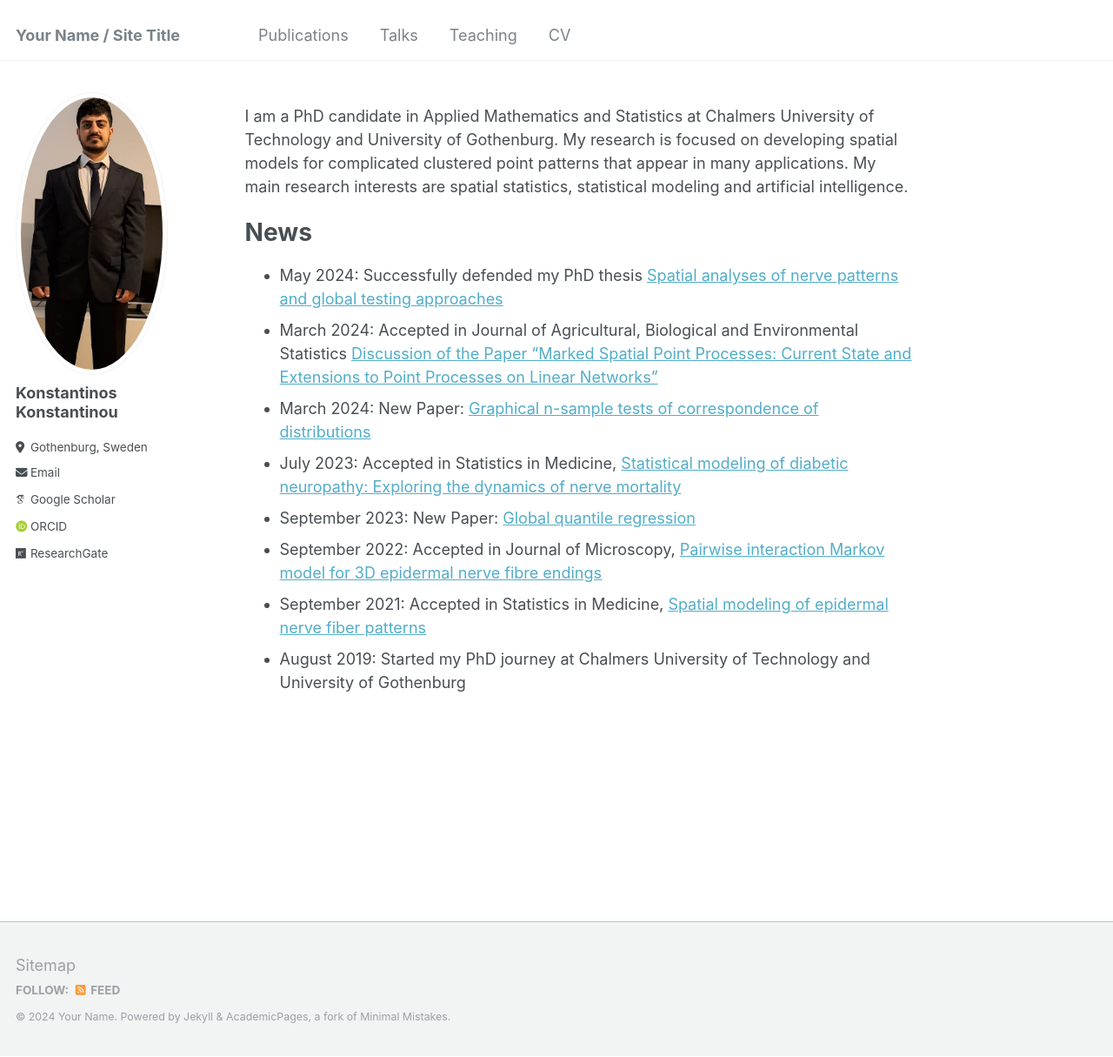
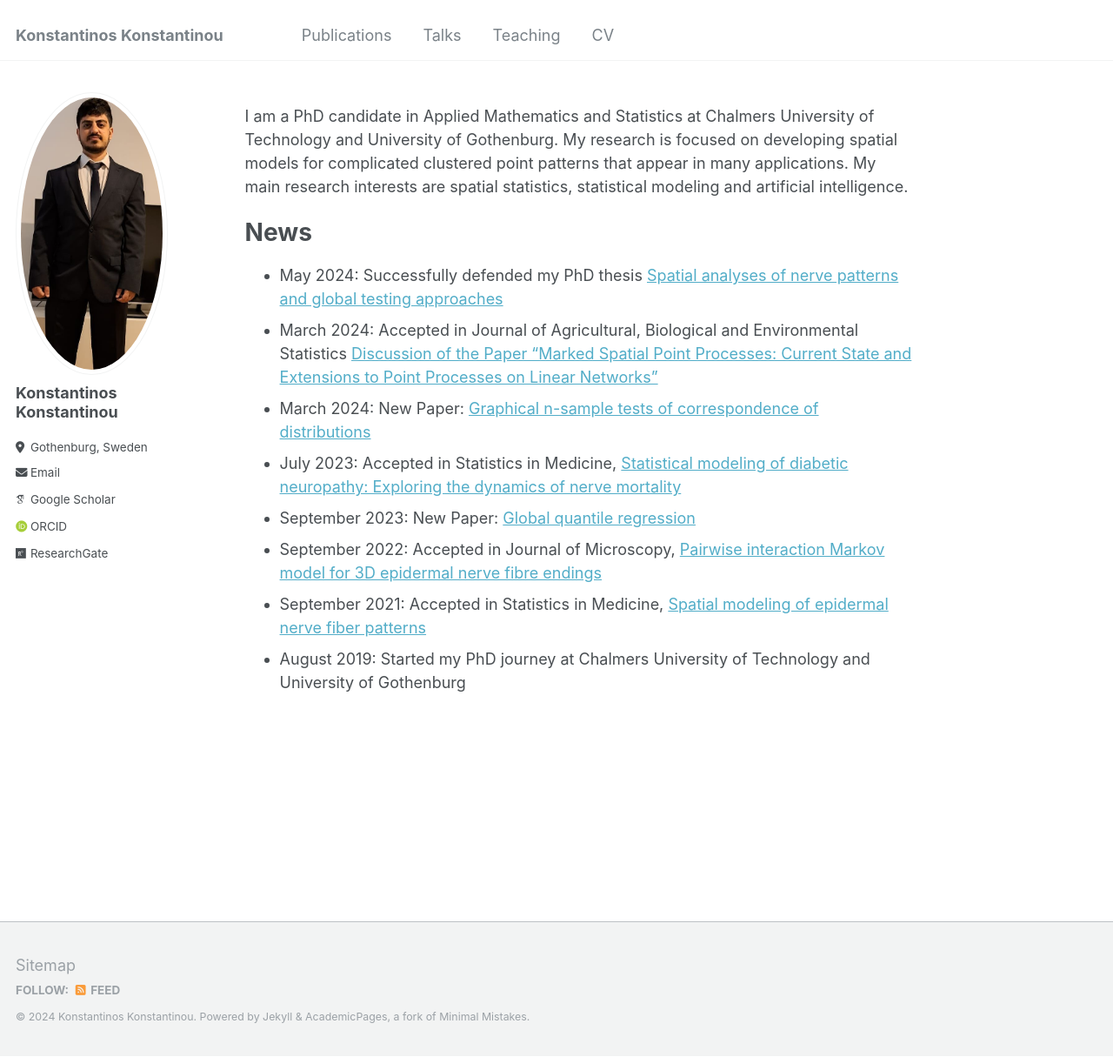
Before and after one commit to KKonstantinos/KKonstantinos.github.io, a Jekyll site: the page built from _pages/about.md, in a window 1280 px wide and 1215 px high. Shown: the whole window at 87% size. Built offline with Jekyll 4.4.1, drawn with Linux system fonts in a browser that asks for light colours; some web fonts are replaced.

Commit message:
Update _config.yml

```diff
--- a/_config.yml
+++ b/_config.yml
@@ -8,13 +8,13 @@
 
 # Basic Site Settings
 locale                   : "en-US"
-title                    : "Your Name / Site Title"
+title                    : "Konstantinos Konstantinou"
 title_separator          : "-"
-name                     : &name "Your Name"
-description              : &description "personal description"
+name                     : &name "Konstantinos Konstantinou"
+description              : &description "PhD in Applied Mathematics and Statistics"
 url                      : https://academicpages.github.io # the base hostname & protocol for your site e.g. "https://mmistakes.github.io"
 baseurl                  : "" # the subpath of your site, e.g. "/blog"
-repository               : "academicpages/academicpages.github.io"
+repository               : "Kkonstantinos/Kkonstantinos.github.io"
 
 # Site Author - The following control what appear as part of the author content on the side bar.
 #               If a field is blank the icon and link will not appear, otherwise it will be shown.
```
